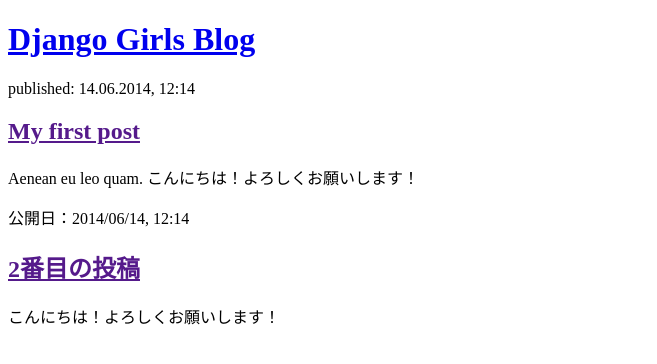
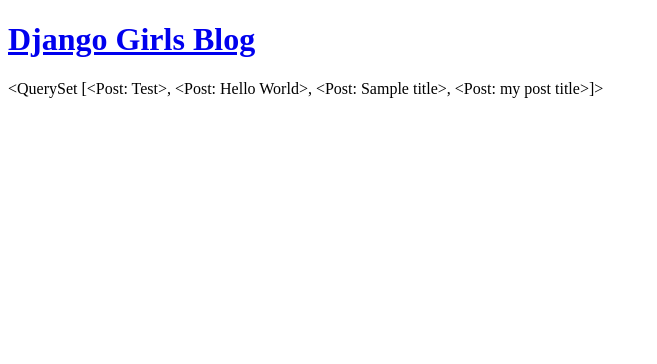
Before and after one commit to Oterahouse/Python_Learning, a Django app: template Django_Girls/djangogirls/blog/templates/blog/post_list.html in a window 1280 px wide. Shown: the top 364 px of the page, without its empty margins (0-657 px from the left). Run offline with Django 3.2, Linux system fonts and the light colour scheme; the template is opened without the code that fills it: values that come from a table or form of the project are taken from there, others are empty; data comes from the database, SQL or seed files in the repository; both versions use the stored data as it was after the commit.

Commit message:
Django Girls Tutorial Trial 3days

```diff
--- a/Django_Girls/djangogirls/blog/templates/blog/post_list.html
+++ b/Django_Girls/djangogirls/blog/templates/blog/post_list.html
@@ -10,16 +10,6 @@
     <h1><a href="/">Django Girls Blog</a></h1>
   </div>
 
-  <div>
-    <p>published: 14.06.2014, 12:14</p>
-    <h2><a href="">My first post</a></h2>
-    <p>Aenean eu leo quam. こんにちは！よろしくお願いします！</p>
-  </div>
-
-  <div>
-    <p>公開日：2014/06/14, 12:14</p>
-    <h2><a href="">2番目の投稿</a></h2>
-    <p>こんにちは！よろしくお願いします！</p>
-  </div>
+{{ posts }}
 </body>
 </html>
--- a/Django_Girls/djangogirls/blog/views.py
+++ b/Django_Girls/djangogirls/blog/views.py
@@ -1,5 +1,8 @@
 from django.shortcuts import render
+from django.utils import timezone
+from .models import Post
 
 # Create your views here.
 def post_list(request):
-  return render(request, 'blog/post_list.html', {})
+  posts = Post.objects.filter(published_date__lte=timezone.now()).order_by('published_date')
+  return render(request, 'blog/post_list.html', {'posts': posts})
--- /dev/null
+++ b/myvenv/pyvenv.cfg
@@ -0,0 +1,3 @@
+home = C:\Users\TK\AppData\Local\Programs\Python\Python38
+include-system-site-packages = false
+version = 3.8.0
```
Also changed, not shown: Django_Girls/djangogirls/db.sqlite3, 11 other files.
